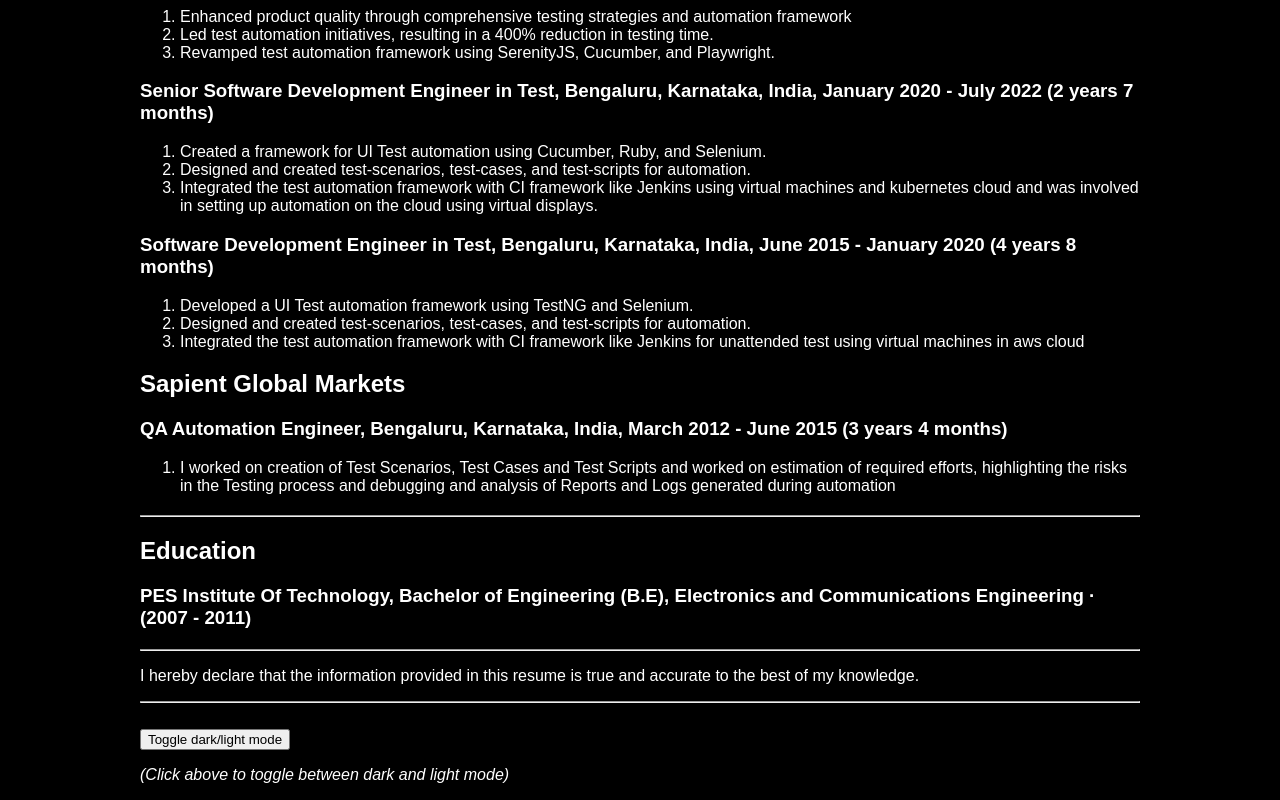
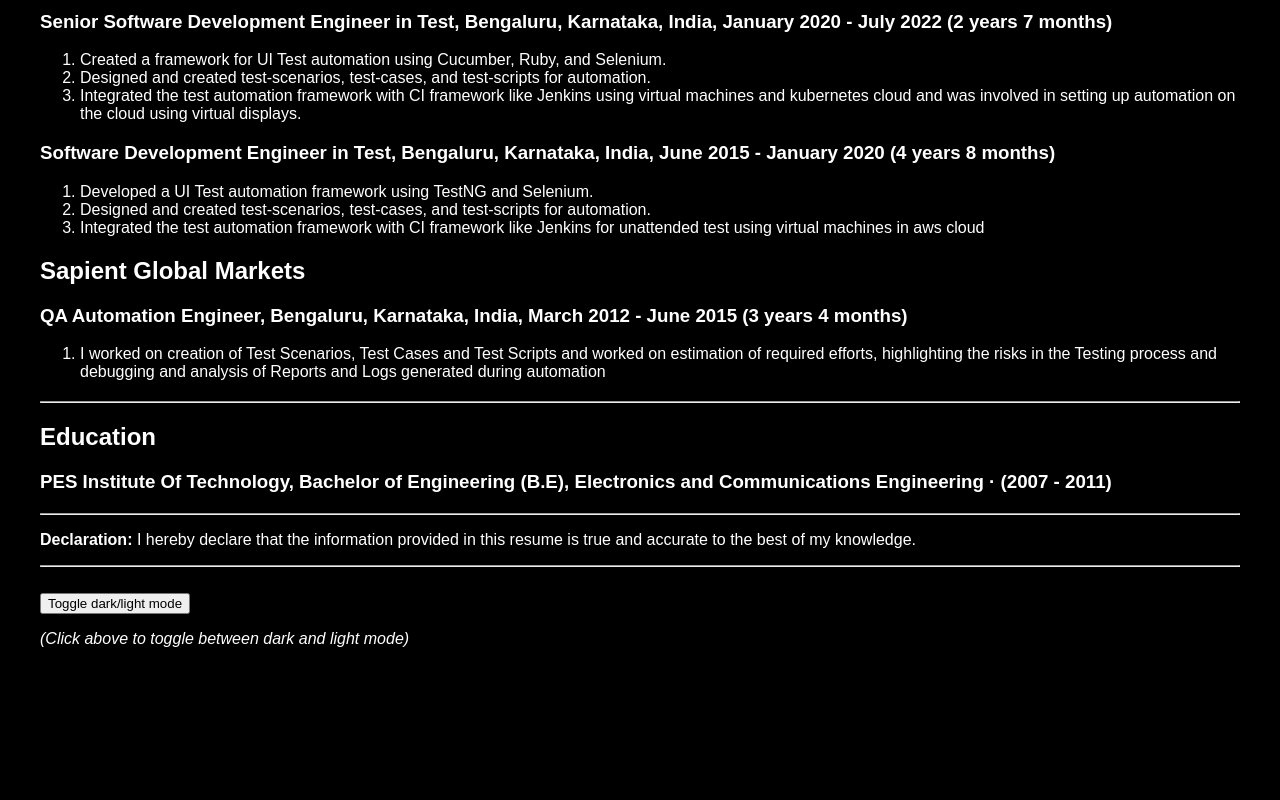
Before and after one commit to adarsha89/adarsha89.github.io, a plain HTML site: page index.html in a window 1280 px wide. Shown: the part 710-1510 px from the top of the page. After the commit the page ends 1374 px from the top, so only its background shows below. Drawn offline with Linux system fonts and the light colour scheme.

Commit message:
Updated resume to 1 pager

```diff
--- a/index.html
+++ b/index.html
@@ -4,6 +4,9 @@
     <meta charset="UTF-8">
     <title>Adarsha Shetty's Resume</title>
     <style>
+        hr, pre, code {
+            white-space: pre-wrap; /* This will respect your line breaks and wrap text */
+        }
         body {
             font-family: Arial, sans-serif;
             margin: 0;
@@ -16,7 +19,7 @@
             color: white;
         }
         .container {
-            max-width: 1000px;
+            max-width: 1200px;
             margin: auto;
         }
         .contact-info {
@@ -39,7 +42,7 @@
 <body>
     <div class="container">
         <!-- <div class="photo" >
-            <img style="height: 10%;width: 10%;" src="https://media.licdn.com/dms/image/D5603AQFmCYHLzUzUKQ/profile-displayphoto-shrink_800_800/0/1708184419383?e=1721260800&v=beta&t=i0FmmejHEzRBFfvesYZ-3t6M6er_2anEfxcCNKModDY" alt="Adarsha Shetty">
+            <img style="height: 15%;width: 15%;" src="https://media.licdn.com/dms/image/D5603AQFmCYHLzUzUKQ/profile-displayphoto-shrink_800_800/0/1708184419383?e=1721260800&v=beta&t=i0FmmejHEzRBFfvesYZ-3t6M6er_2anEfxcCNKModDY" alt="Adarsha Shetty">
         </div> -->
         <div class="heading">
             <h1>Adarsha Shetty</h1>
@@ -47,7 +50,6 @@
         </div>
         <hr>
         <div class="contact-info">
-            <h2>Contact Information</h2>
             <p>Mobile: +91 8762485336 || Email: adarsha.shetty.1989@gmail.com || LinkedIn Profile: <a href="https://www.linkedin.com/in/adarsha-shetty-56842463" style="color: yellow;" target="_blank">https://www.linkedin.com/in/adarsha-shetty-56842463</a> || Github Link: <a href="https://github.com/adarsha89" style="color: yellow;" target="_blank">https://github.com/adarsha89</a>
         </div>
         <hr>
@@ -98,7 +100,7 @@
         </div>
         <hr>
         <div class="declaration">
-            <p>I hereby declare that the information provided in this resume is true and accurate to the best of my knowledge.</p>
+            <p><strong>Declaration:</strong> I hereby declare that the information provided in this resume is true and accurate to the best of my knowledge.</p>
         </div>
         <hr>
         <div class="footer">
```
